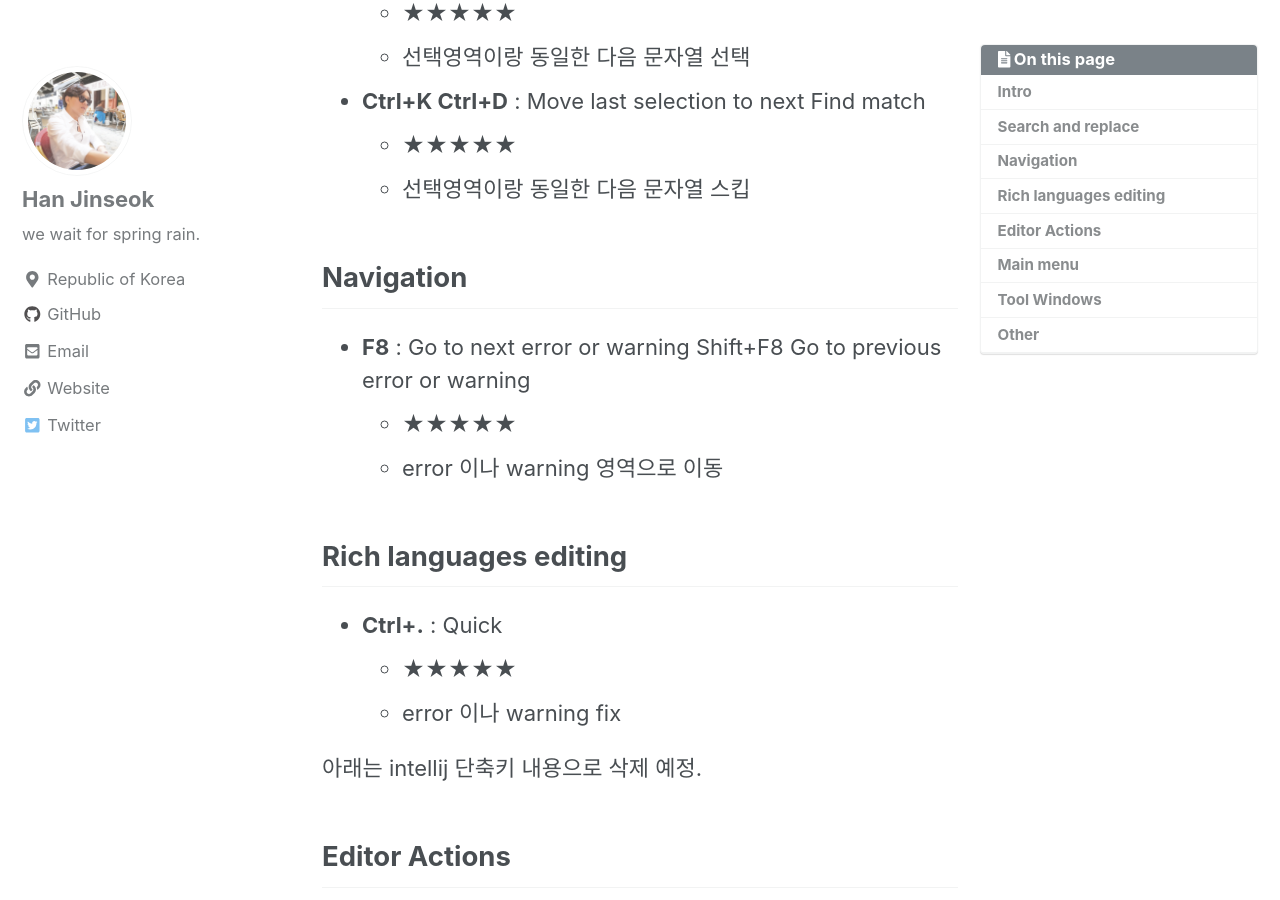
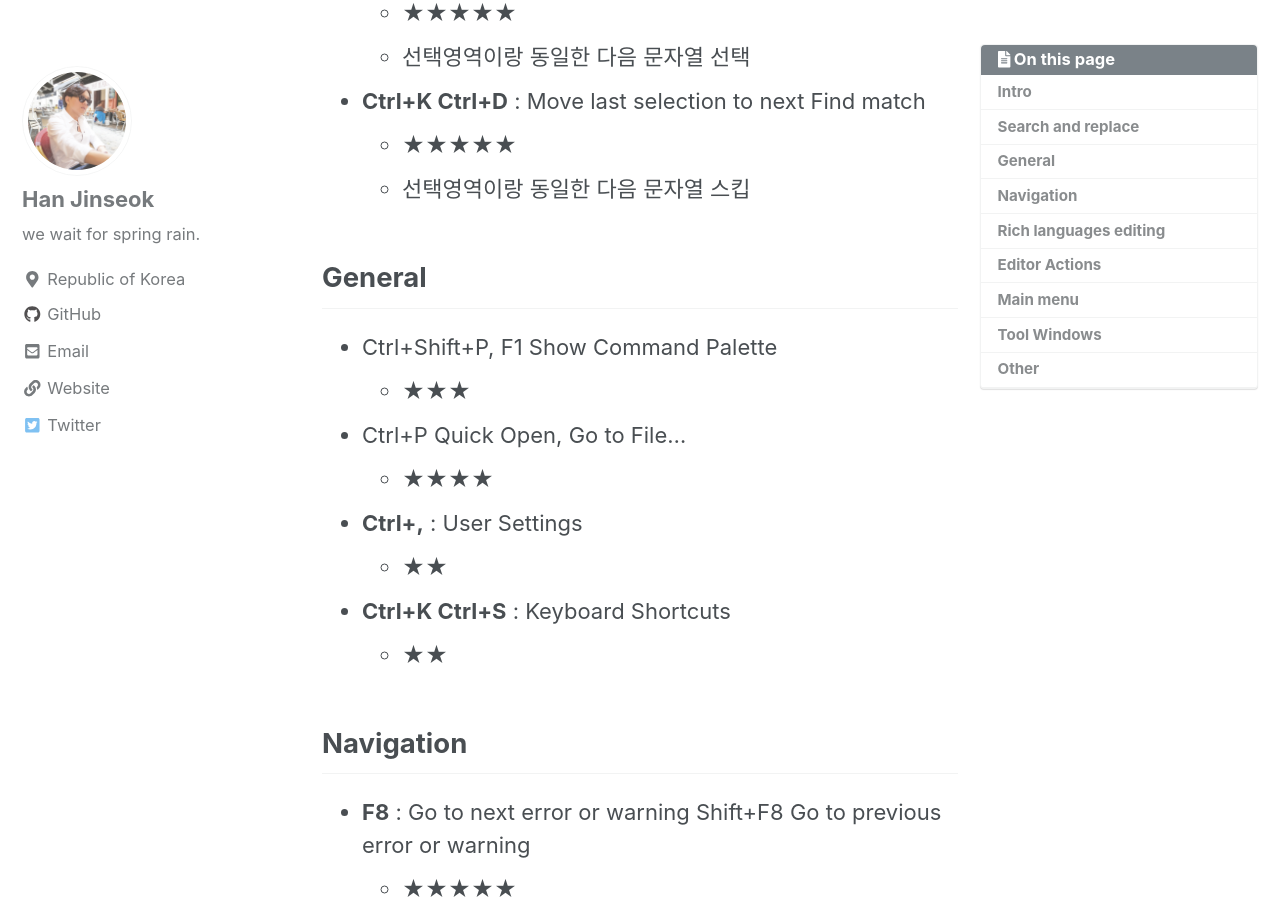
Before and after one commit to moregorenine/moregorenine.github.io, a Jekyll site: the page built from _posts/vscode/2019-12-10-vscode-keymap.md, in a window 1280 px wide and 900 px high, scrolled down 588 px. Built offline with Jekyll 4.4.1, drawn with Linux system fonts in a browser that asks for light colours; nearby versions of some CDN libraries; comment, search, counter and statistics services are not loaded; a style sheet for code colours, icons or effects is not loaded.

Commit message:
Update 2019-12-10-vscode-keymap.md

```diff
--- a/_posts/vscode/2019-12-10-vscode-keymap.md
+++ b/_posts/vscode/2019-12-10-vscode-keymap.md
@@ -23,15 +23,23 @@ eclipse, vscode, intellij 혼합해서 사용하다 보니 단축키가 자주
   - ★★★★★
   - 선택영역이랑 동일한 다음 문자열 스킵
 
+## General
+- Ctrl+Shift+P, F1 Show Command Palette
+  - ★★★
+- Ctrl+P Quick Open, Go to File…
+  - ★★★★
+- **Ctrl+,** : User Settings
+  - ★★
+- **Ctrl+K Ctrl+S** : Keyboard Shortcuts
+  - ★★
+
 ## Navigation
 - **F8** : Go to next error or warning Shift+F8 Go to previous error or warning
   - ★★★★★
-  - error 이나 warning 영역으로 이동
 
 ## Rich languages editing
 - **Ctrl+.** : Quick
   - ★★★★★
-  - error 이나 warning fix
 
 
 아래는 intellij 단축키 내용으로 삭제 예정.
```
